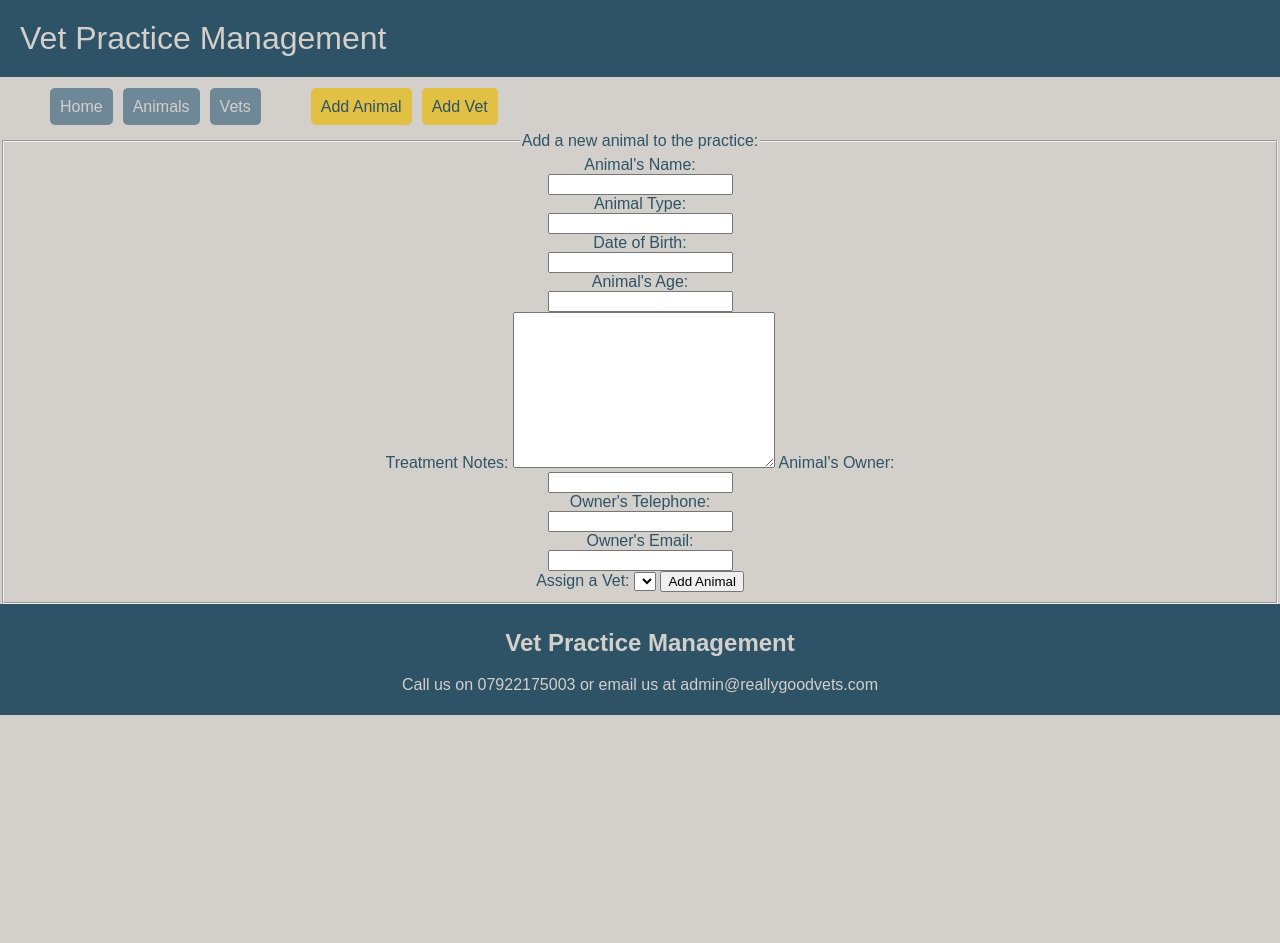
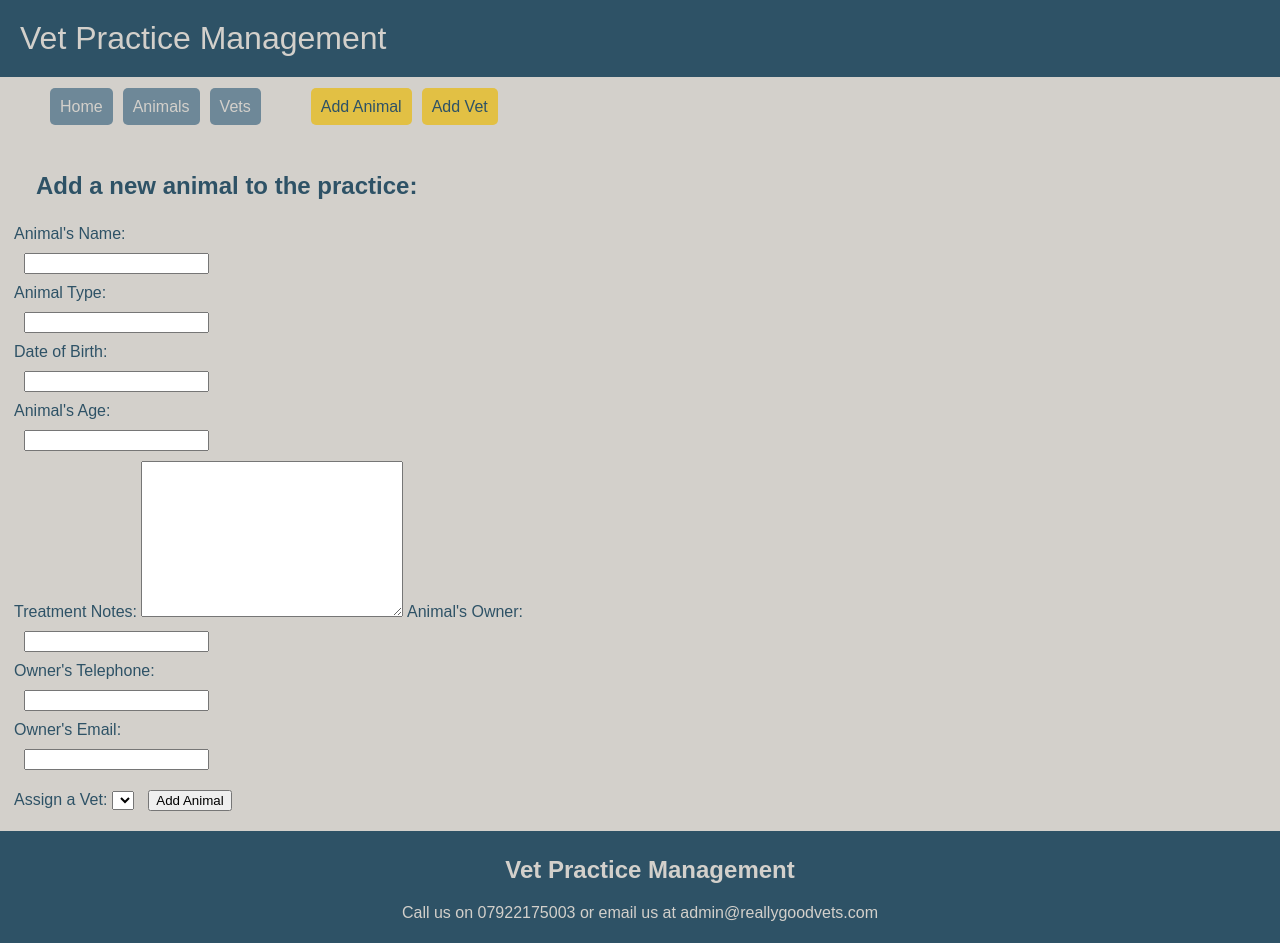
Before and after one commit to jonnystv/Project_01_Vet_Management_App, a Flask app: page /animals/new in a window 1280 px wide. Before the commit the page ends 715 px from the top, so only its background shows below. Run offline with Flask 2, Linux system fonts and the light colour scheme; data that the repository does not hold is empty; some libraries are stand-ins or nearby versions.

Commit message:
fixed errors pre-presentation

```diff
--- a/controllers/animals_controller.py
+++ b/controllers/animals_controller.py
@@ -62,7 +62,7 @@ def update_animal(id):
     vet = vet_repository.select(request.form['vet_id'])
     animal = Animal(name, type, dob, age, notes, owner, owner_email, owner_tel, vet)
     animal_repository.update(animal)
-    return render_template("/animals/show", animal=animal, vets=vet)
+    return render_template("/animals/show.html", animal=animal, vets=vet)
 
 @animals_blueprint.route("/animals/<id>/delete", methods=['POST'])
 def delete_animal(id):
--- a/repositories/animal_repository.py
+++ b/repositories/animal_repository.py
@@ -63,5 +63,5 @@ def delete(id):
 #UPDATE
 def update(animal):
     sql = "UPDATE animals SET (name, type, dob, age, notes, owner, owner_tel, owner_email, vet_id) = (%s, %s, %s, %s, %s, %s, %s, %s, %s) WHERE id = %s"
-    values = [animal.name, animal.type, animal.dob, animal.age, animal.notes, animal.owner, animal.owner_tel, animal.owner_email, animal.vet_id]
+    values = [animal.name, animal.type, animal.dob, animal.age, animal.notes, animal.owner, animal.owner_tel, animal.owner_email, animal.vet.id]
     run_sql(sql, values)
--- a/static/style.css
+++ b/static/style.css
@@ -5,6 +5,10 @@ body {
     margin: 0px;
     text-align: center;
     color: #2E5266;
+}
+
+main {
+    text-align: left;
 }
 
 h1, h2, h3, h4, h4, h6 {
@@ -135,3 +139,36 @@ th {
 td {
     width: 75%;
 }
+
+p.vet {
+    margin-left: 20px;
+}
+
+button.vet-delete {
+    color: #d3d0cb;
+    text-decoration: none;padding: 3px;
+    background-color: #702626;
+    border: none;
+    margin-left: 20px;
+}
+
+button.vet-delete:hover, button.vet-delete:active, button.vet-delete:focus  {
+    background-color: #E2C044;
+    color: #2e5266;
+}
+
+form.edit-add {
+    margin-top: 20px;
+}
+
+fieldset {
+    border: none;
+}
+
+form input {
+    margin: 10px;
+}
+
+form label {
+    text-align: left;
+}
--- a/templates/animals/edit.html
+++ b/templates/animals/edit.html
@@ -1,8 +1,8 @@
 {% extends 'base.html' %} {% block content %}
 
-<form action="/animals/{{animal.id}}" method="POST">
+<form class="edit-add" action="/animals/{{animal.id}}" method="POST">
     <fieldset>
-        <legend>Edit the Details of {{animal.name}} the {{animal.type}}</legend>
+        <legend><h2>Edit the Details of {{animal.name}} the {{animal.type}}</h2></legend>
         <label for="name">Animal's Name:</label><br>
         <input type="text" id="name" name="name" value="{{animal.name}}"><br>
 
@@ -16,7 +16,7 @@
         <input type="text" id="age" name="age" value="{{animal.age}}"><br>
 
         <label for="notes">Treatment Notes:</label>
-        <textarea name="notes" id="notes" cols="30" rows="10">{{animal.notes}}</textarea>
+        <textarea name="notes" id="notes" cols="30" rows="5">{{animal.notes}}</textarea></br>
 
         <label for="owner">Animal's Owner:</label><br>
         <input type="text" id="owner" name="owner" value="{{animal.owner}}"><br>
--- a/templates/animals/new.html
+++ b/templates/animals/new.html
@@ -1,8 +1,8 @@
 {% extends 'base.html' %} {% block content %}
 
-<form action="/animals" method="POST">
+<form class="edit-add" action="/animals" method="POST">
     <fieldset>
-        <legend>Add a new animal to the practice:</legend>
+        <legend><h2>Add a new animal to the practice:</h2></legend>
         <label for="name">Animal's Name:</label><br>
         <input type="text" id="name" name="name"><br>
 
--- a/templates/vets/index.html
+++ b/templates/vets/index.html
@@ -3,9 +3,9 @@
 <h2>Vet Roster</h2>
 
 {% for vet in vets %}
-<p>{{vet.name}}
+<p class="vet">{{vet.name}}
     <form action="/vets/{{vet.id}}/delete" method="POST">
-        <button type="submit" value="delete">DELETE VET</button>
+        <button class="vet-delete" type="submit" value="delete">DELETE VET</button>
     </form>
 </p>
 
--- a/templates/vets/new.html
+++ b/templates/vets/new.html
@@ -1,8 +1,8 @@
 {% extends 'base.html' %} {% block content %}
 
-<form action="/vets" method="POST">
+<form class="edit-add" action="/vets" method="POST">
     <fieldset>
-        <legend>Add a new vet to the practice:</legend>
+        <legend><h2>Add a new vet to the practice:</h2></legend>
         <label for="name">Vet's Name:</label><br>
         <input type="text" id="name" name="name"><br>
 
```
